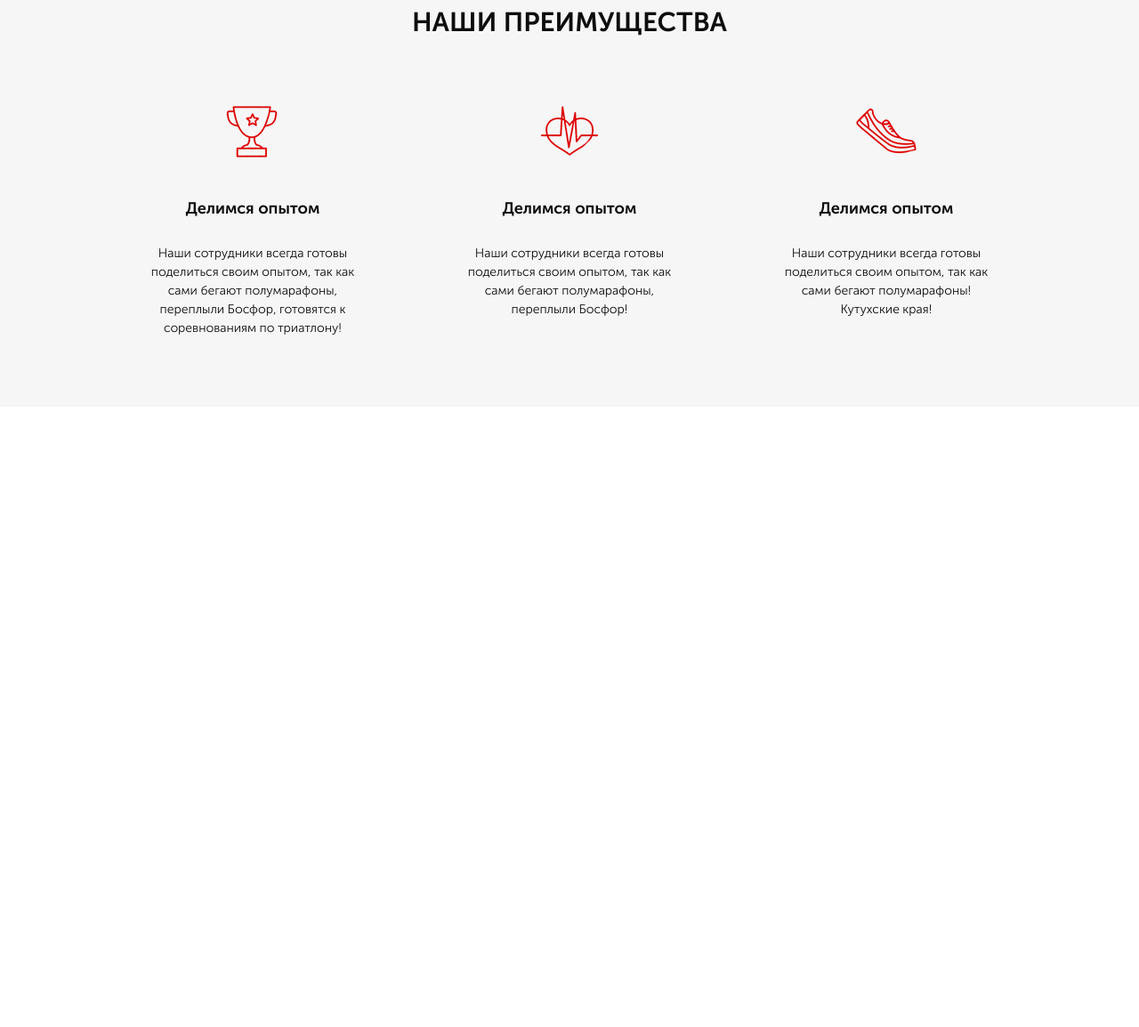
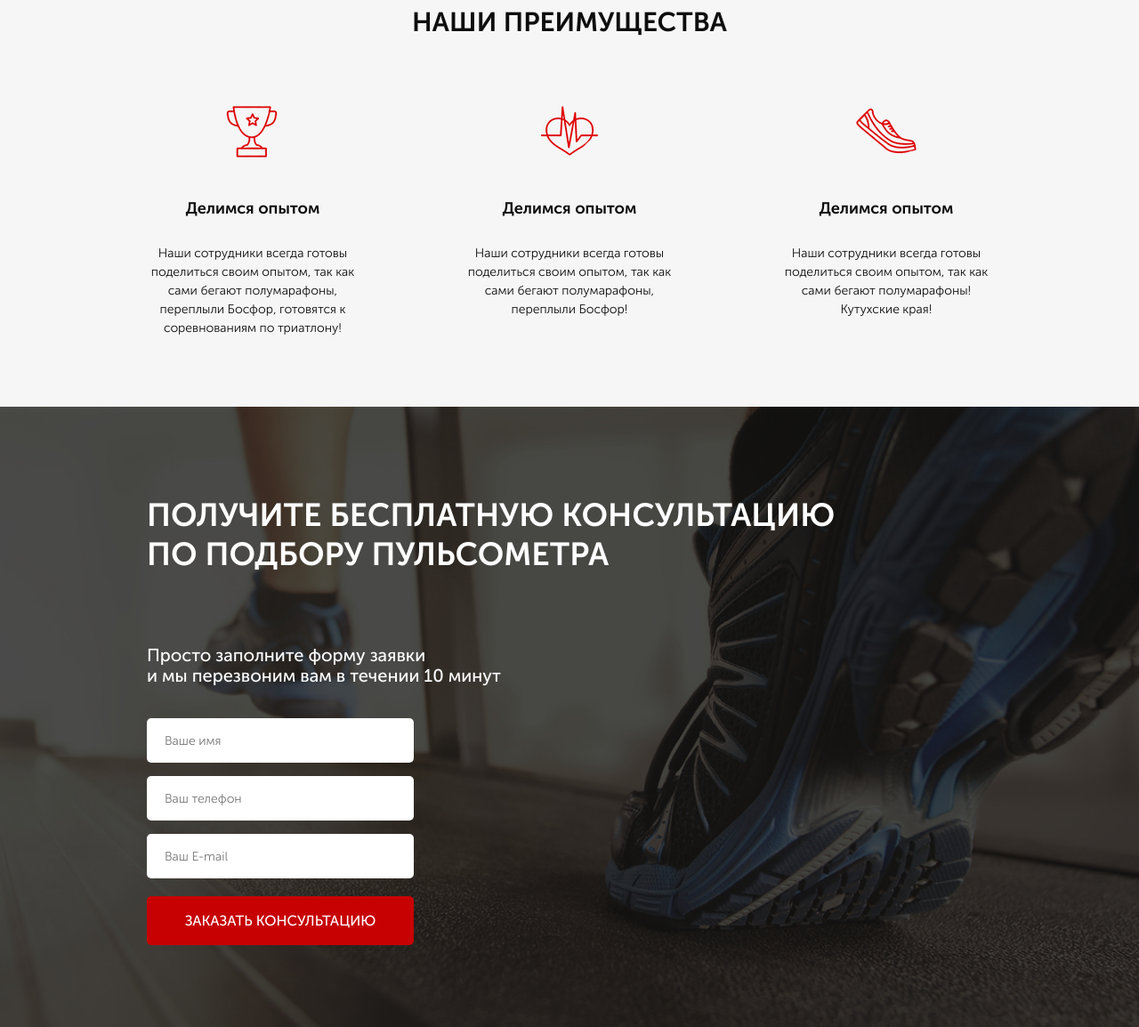
Before and after one commit to Ska1tx/pulse, a website: page src/index.html in a window 1280 px wide. Shown: the part 792-1946 px from the top of the page at 89% size. Before the commit the page ends 1249 px from the top, so only its background shows below. Drawn offline with Linux system fonts and the light colour scheme.

Commit message:
new file/ new code

```diff
--- a/src/index.html
+++ b/src/index.html
@@ -87,5 +87,28 @@
     </div>
 </div>
 
+ <div class="consultation">
+     <div class="container">
+         <h2 class="title title_left">
+            Получите бесплатную консультацию<br>
+            по подбору пульсометра </h2>
+
+
+            <div class="consultation__dscrp">
+                Просто заполните форму заявки <br>
+                и мы перезвоним вам в течении 10 минут
+            </div>
+            <form class="feed-form" action="#">
+                <input name="name" required placeholder="Ваше имя" type="text">
+                <input name="phone" required placeholder="Ваш телефон" type="number">
+                <input name="email" required placeholder="Ваш E-mail" type="email">
+
+                <button class="button button_submit">заказать консультацию</button>
+
+            </form>
+         </div>
+
+     </div>
+
 </body>
 </html>
--- a/src/sass/blocks/_buttons.scss
+++ b/src/sass/blocks/_buttons.scss
@@ -15,4 +15,10 @@ text-transform: uppercase;
         font-size: 16px;
         margin-top: 67px;
     }
+    &_submit{
+        width: 100%;
+        height: 55px;
+        font-size: 16px;
+
+    }
 }
--- /dev/null
+++ b/src/sass/blocks/_consultation.scss
@@ -0,0 +1,12 @@
+.consultation{
+    min-height: 680px;
+    padding: 100px 0 92px 0;
+    background: url('../img/bg/bg_sect2.jpg') center center/ cover no-repeat;
+    &__dscrp{
+        margin-top: 80px;
+        color: #ffffff;
+        line-height: 23px;
+        font-size: 20px;
+        font-weight: 500;
+    }
+}
--- /dev/null
+++ b/src/sass/blocks/_forms.scss
@@ -0,0 +1,21 @@
+.feed-form{
+    margin-top: 36px;
+    display: flex;
+    flex-direction: column;
+    width: 300px;
+    input{
+        height: 50px;
+        border-radius: 5px;
+        background-color: #fff;
+        margin-bottom: 15px;
+        border: none;
+        padding: 0 20px;
+        color: #4b4b4b;
+
+        font-size: 14px;
+        font-weight: 300;
+        &:nth-child(3){
+            margin-bottom:  20px ;
+        }
+    }
+}
--- a/src/sass/blocks/_title.scss
+++ b/src/sass/blocks/_title.scss
@@ -5,6 +5,7 @@
     font-weight: 700;
     text-align: center;
     &_left{
+    line-height: 44px;
     color: #fff;
     font-size: 36px;
     text-align: left;
--- a/src/sass/style.scss
+++ b/src/sass/style.scss
@@ -13,3 +13,5 @@
 @import 'blocks/advantages';
 @import 'base/media';
 @import 'blocks/title';
+@import 'blocks/consultation.scss';
+@import 'blocks/forms';
```
Also changed, not shown: src/css/style.min.css.
